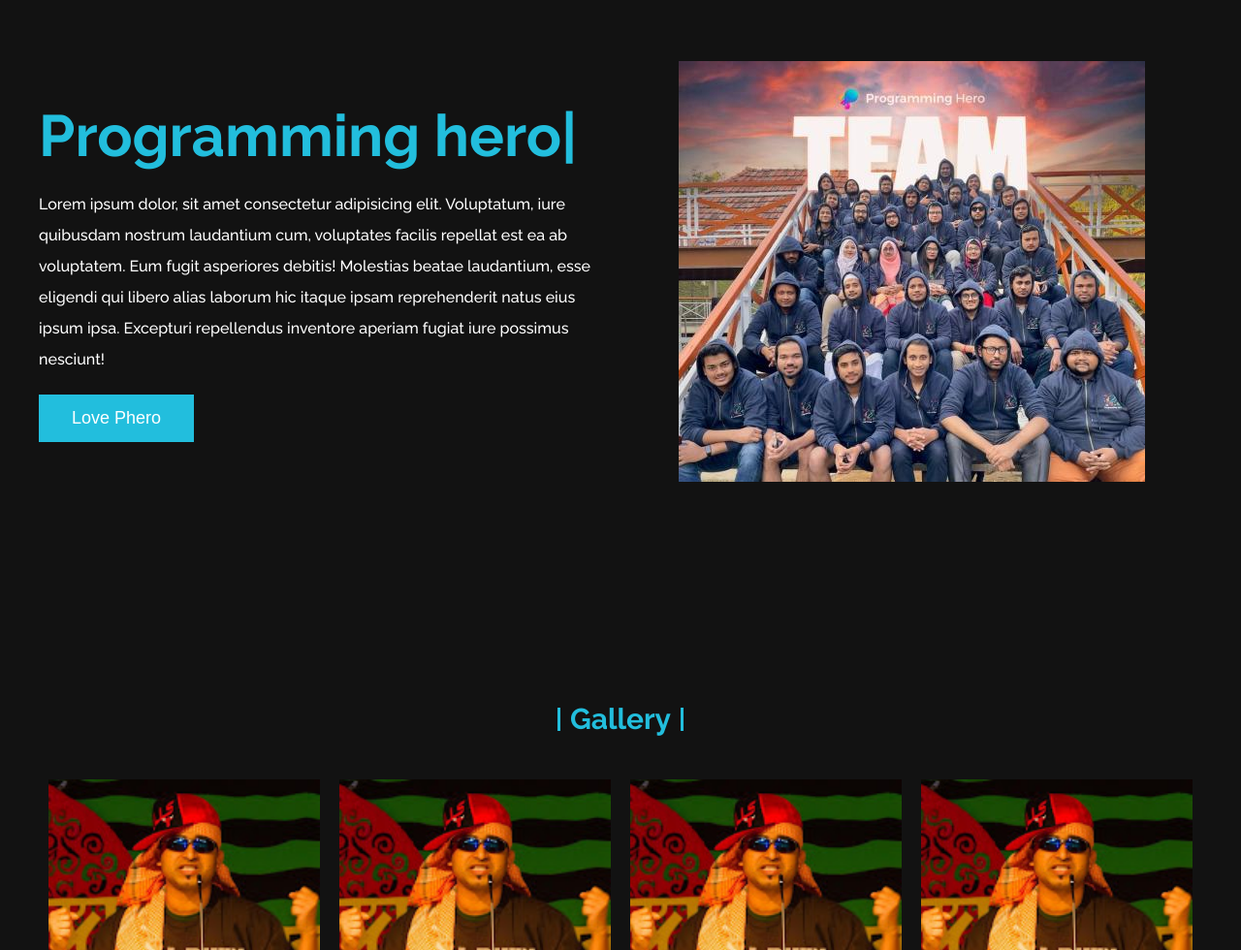
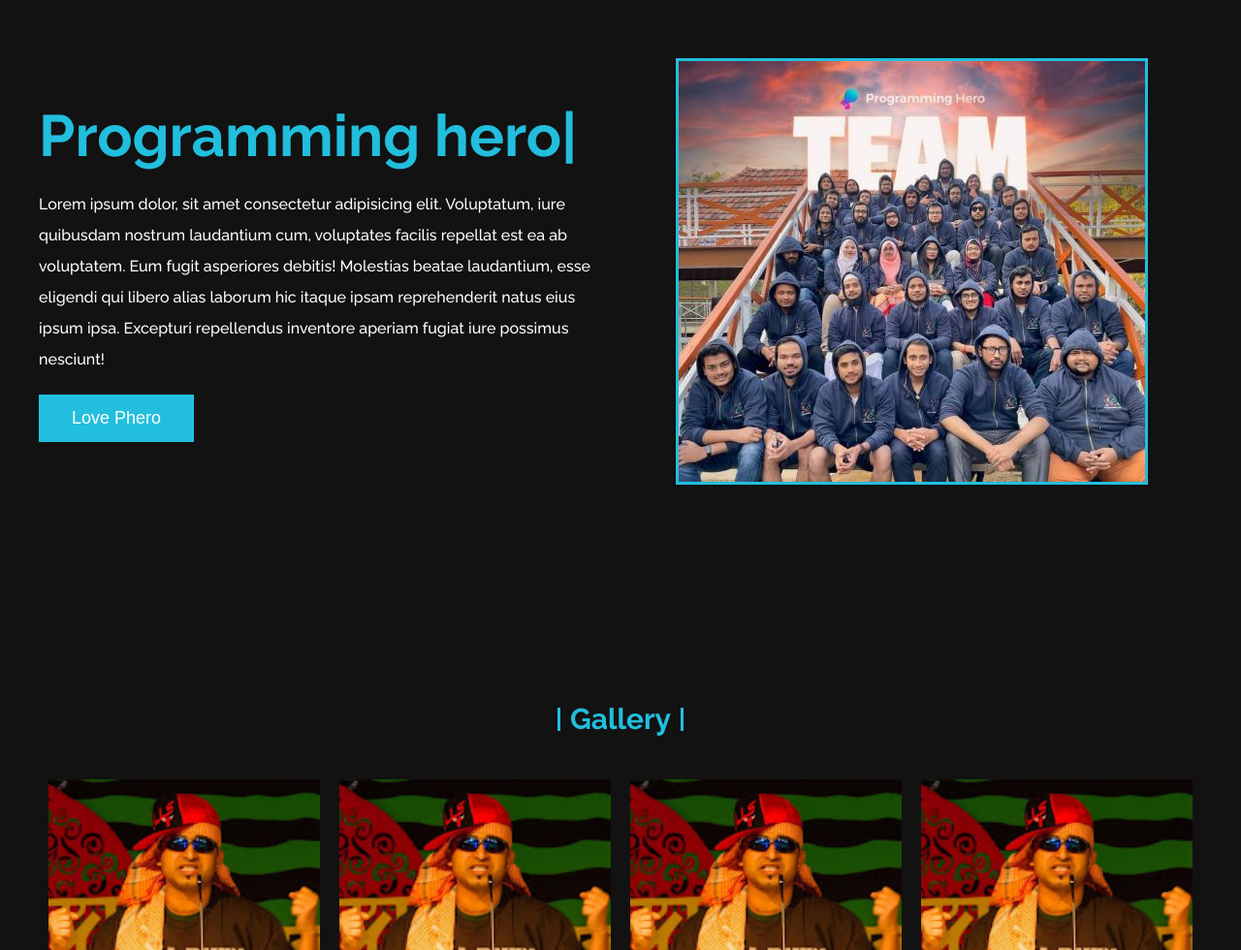
Before and after one commit to imranhayder1/phero, a plain HTML site: page index.html in a window 1280 px wide. Shown: the part 120-1100 px from the top of the page at 97% size. Drawn offline with Linux system fonts and the light colour scheme.

Commit message:
add new one

```diff
--- a/style.css
+++ b/style.css
@@ -26,6 +26,9 @@ body{
     display: flex;
     justify-content: center;
     align-items: center;
+}
+.banner-right img{
+    border: 3px solid #22bedd;
 }
 .banner-title{
     font-size: 60px;
```
